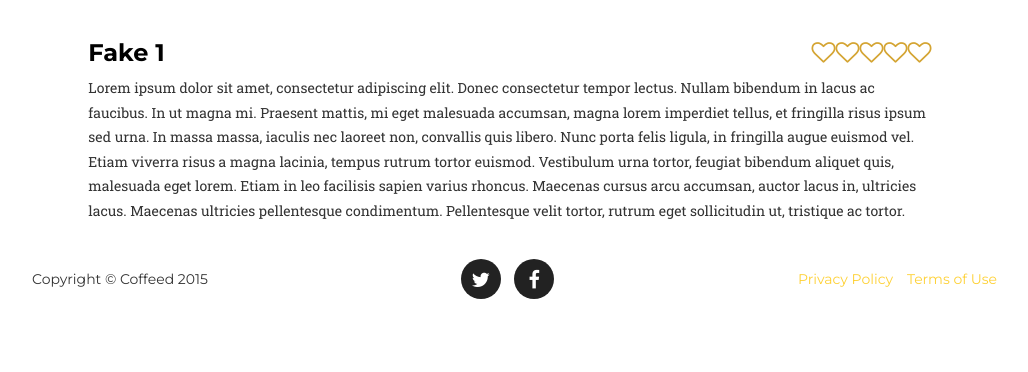
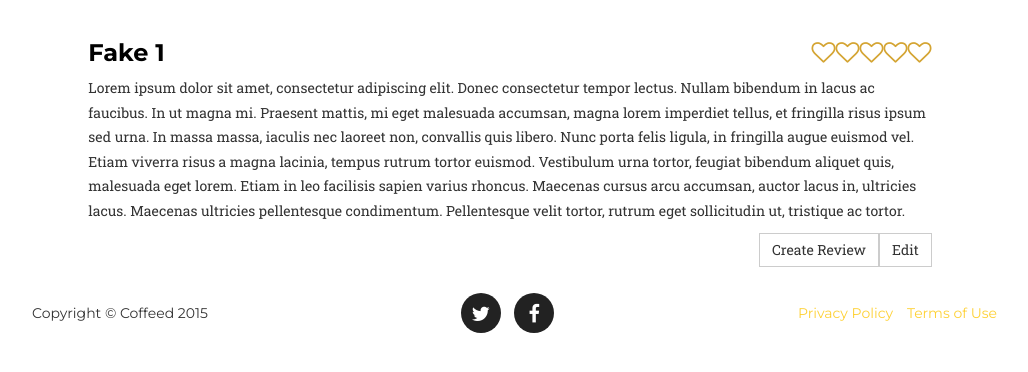
Before and after one commit to gislebirkeland/coffeedapp, a Django app: page /location/1/detail/ in a window 1280 px wide. Shown: the part 70-442 px from the top of the page, without its empty margins (130-1158 px from the left). Run offline with Django 3.2, Linux system fonts and the light colour scheme; data comes from the database, SQL or seed files in the repository; both versions use the stored data as it was after the commit; some libraries are stand-ins or nearby versions; some web fonts are replaced.

Commit message:
Added update review buttons

```diff
--- a/core/urls.py
+++ b/core/urls.py
@@ -8,4 +8,7 @@ urlpatterns = patterns('',
 	url(r'location/(?P<pk>\d+)/detail/$', coreviews.LocationDetailView.as_view(), name='location_list'),
 	url(r'location/create/$', coreviews.LocationCreateView.as_view()),
 	url(r'search/$', coreviews.SearchListView.as_view()),
+	url(r'location/(?P<pk>\d+)/update/$', coreviews.LocationUpdateView.as_view(), name='location_update'),
+	url(r'location/(?P<pk>\d+)/review/create/$', coreviews.ReviewCreateView.as_view(), name='review_create'),
+	url(r'location/(?P<pk>\d+)/review/update/$', coreviews.ReviewUpdateView.as_view(), name='review_update'),
 )
--- a/core/views.py
+++ b/core/views.py
@@ -2,7 +2,7 @@ from django.shortcuts import render
 from django.views.generic.base import TemplateView
 from django.views.generic.list import ListView
 from django.views.generic.detail import DetailView
-from django.views.generic.edit import CreateView
+from django.views.generic.edit import CreateView, UpdateView
 import core.models as coremodels
 
 class LandingView(TemplateView):
@@ -22,7 +22,48 @@ class LocationDetailView(DetailView):
 	template_name = 'location/detail.html'
 	context_object_name = 'location'
 
+	def get_context_data(self, **kwargs):
+		context = super(LocationDetailView, self).get_context_data(**kwargs)
+		location = coremodels.Location.objects.get(id=self.kwargs['pk'])
+		if self.request.user.is_authenticated():
+			user_reviews = coremodels.Review.objects.filter(location=location, user=self.request.user)
+			if user_reviews.count() > 0:
+				context['user_review'] = user_reviews[0]
+			else:
+				context['user_review'] = None
+
+		return context
+
 class LocationCreateView(CreateView):
 	model = coremodels.Location
 	template_name = 'base/form.html'
 	fields = "__all__"
+
+class LocationUpdateView(UpdateView):
+	model = coremodels.Location
+	template_name = 'base/form.html'
+	fields = "__all__"
+
+class ReviewCreateView(CreateView):
+	model = coremodels.Review
+	template_name = 'base/form.html'
+	fields = ['description', 'rating']
+
+	def form_valid(self, form):
+		form.instance.user = self.request.user
+		form.instance.location = coremodels.Location.objects.get(id=self.kwargs['pk'])
+		return super(ReviewCreateView, self).form_valid(form)
+
+	def get_success_url(self):
+		return self.object.location.get_absolute_url()
+
+class ReviewUpdateView(UpdateView):
+	model = coremodels.Review
+	template_name = 'base/form.html'
+	fields = ['description', 'rating']
+
+	def get_object(self):
+		return coremodels.Review.objects.get(location__id=self.kwargs['pk'], user=self.request.user)
+
+	def get_success_url(self):
+		return self.object.location.get_absolute_url()
--- a/templates/location/detail.html
+++ b/templates/location/detail.html
@@ -19,6 +19,14 @@
 					 {% endif %}
 			 	</div>
 			 	<div class="col-md-12">
+			 		<a type="button" href="{% url 'location_update' pk=location.id  %}" class="btn btn-default pull-right">Edit</a>
+			 		{% if user_review %}
+			 		<a type="button" href="{% url 'review_update' pk=location.id  %}" class="btn btn-default pull-right">Update Review</a>
+			 		{% else %}
+			 		<a type="button" href="{% url 'review_create' pk=location.id  %}" class="btn btn-default pull-right">Create Review</a>
+			 		{% endif %}
+		 		</div>
+			 	<div class="col-md-12">
 				{% for review in location.get_reviews %}
 					{% include 'base/review.html' with location=location %}
 				{% endfor %}
```
Also changed, not shown: db.sqlite3.
